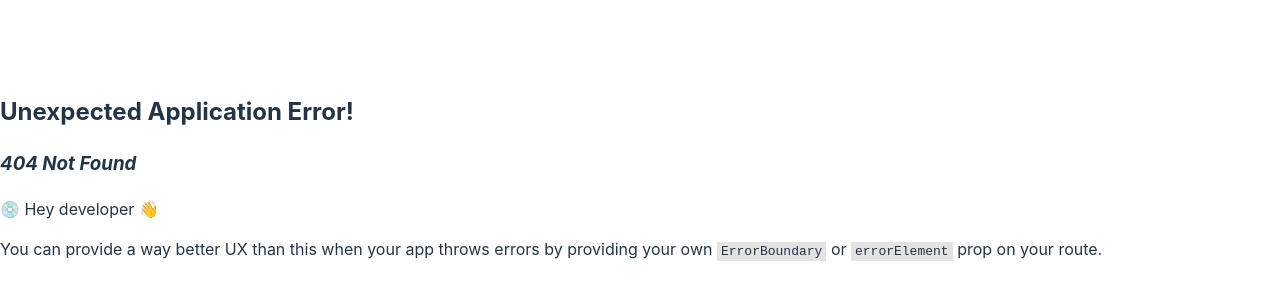
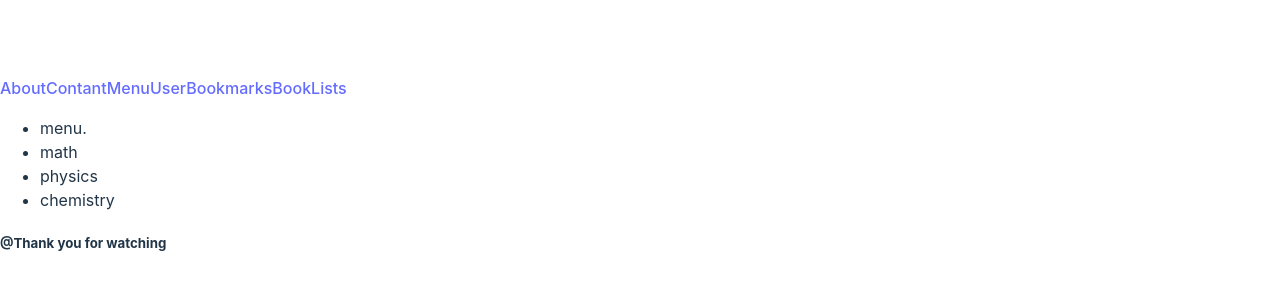
Before and after one commit to BorshaDevi/router-project-practice, a React (Vite) app: page /booklists in a window 1280 px wide. Before the commit this address had no page. Shown: the part 224-524 px from the top of the page. Built offline with nearby package versions, Linux system fonts and the light colour scheme.

Commit message:
add text

```diff
--- /dev/null
+++ b/src/Components/BookLists/BookLists.jsx
@@ -0,0 +1,16 @@
+
+
+const BookLists = () => {
+    return (
+        <div>
+            <ul>
+                <li>menu.</li>
+            <li>math</li>
+            <li>physics</li>
+            <li>chemistry</li>
+            </ul>
+        </div>
+    );
+};
+
+export default BookLists;
--- a/src/Components/Header/Header.jsx
+++ b/src/Components/Header/Header.jsx
@@ -9,6 +9,7 @@ const Header = () => {
              <Link to='/menu'>Menu</Link>
              <Link to='/user'>User</Link>
              <Link to='/bookmarks'>Bookmarks</Link>
+             <Link to='/booklists'>BookLists</Link>
         </div>
     );
 };
--- a/src/main.jsx
+++ b/src/main.jsx
@@ -12,6 +12,7 @@ import Contant from './Components/Contant/Contant';
 import Menu from './Components/Menu/Menu';
 import User from './Components/User/User';
 import Bookmarks from './Components/Bookmarks/Bookmarks';
+import BookLists from './Components/BookLists/BookLists';
 
 const router = createBrowserRouter([
   {
@@ -37,6 +38,10 @@ const router = createBrowserRouter([
       {
         path:'/bookmarks',
         element:<Bookmarks></Bookmarks>
+      },
+      {
+        path:'/booklists',
+        element:<BookLists></BookLists>
       }
     ],
   },
```
